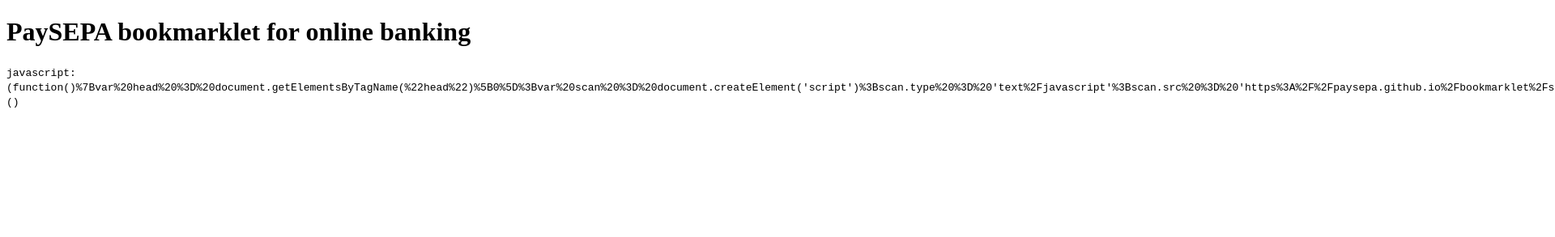
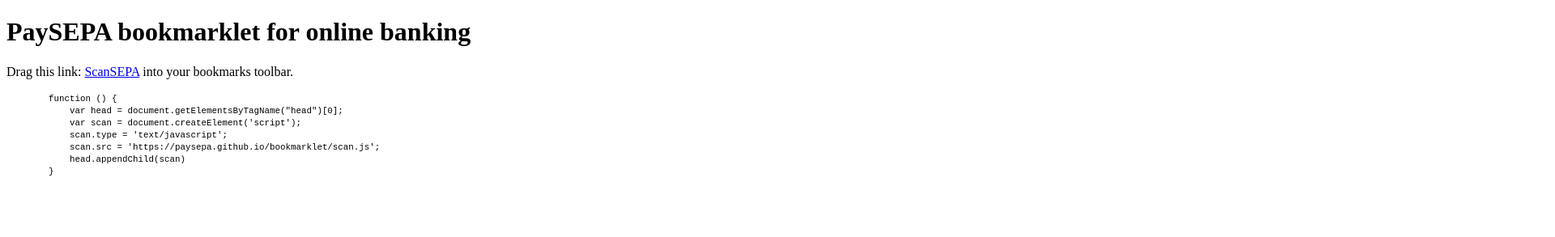
Before and after one commit to PaySEPA/bookmarklet, a plain HTML site: page index.html in a window 1280 px wide. Shown: the top 293 px of the page at 81% size, 1920 px wide, since content can reach past the window. Drawn offline with Linux system fonts and the light colour scheme.

Commit message:
page update

```diff
--- a/index.html
+++ b/index.html
@@ -7,6 +7,17 @@
 
 <body>
     <h1>PaySEPA bookmarklet for online banking</h1>
-    <code>javascript:(function()%7Bvar%20head%20%3D%20document.getElementsByTagName(%22head%22)%5B0%5D%3Bvar%20scan%20%3D%20document.createElement('script')%3Bscan.type%20%3D%20'text%2Fjavascript'%3Bscan.src%20%3D%20'https%3A%2F%2Fpaysepa.github.io%2Fbookmarklet%2Fscan.js'%3Bhead.appendChild(scan)%7D)()<code>
+
+    <p>Drag this link: <a href="javascript:(function()%7Bvar%20head%20%3D%20document.getElementsByTagName(%22head%22)%5B0%5D%3Bvar%20scan%20%3D%20document.createElement('script')%3Bscan.type%20%3D%20'text%2Fjavascript'%3Bscan.src%20%3D%20'https%3A%2F%2Fpaysepa.github.io%2Fbookmarklet%2Fscan.js'%3Bhead.appendChild(scan)%7D)()" id="bkmklt_link">ScanSEPA</a> into your bookmarks toolbar.</p>
+
+<small><pre>
+        function () {
+            var head = document.getElementsByTagName("head")[0];
+            var scan = document.createElement('script');
+            scan.type = 'text/javascript';
+            scan.src = 'https://paysepa.github.io/bookmarklet/scan.js';
+            head.appendChild(scan)
+        }
+<pre></small>
 </body>
 </html>
```
